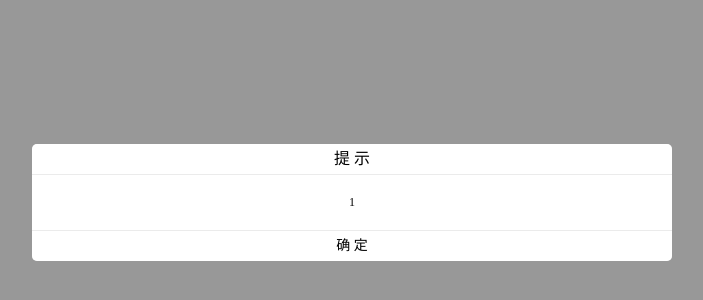
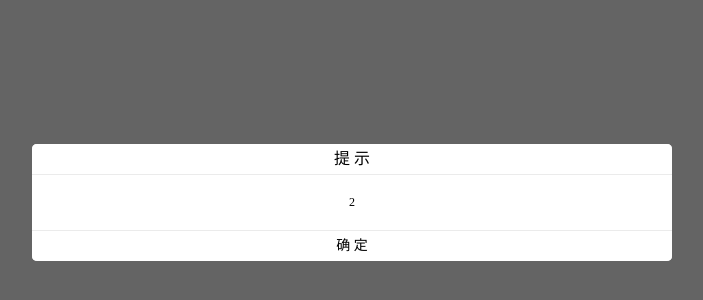
Before and after one commit to ooaab/myqinshimoon.github.io, a plain HTML site: page index.html in a window 1280 px wide. Shown: the part 136-436 px from the top of the page, without its empty margins (288-991 px from the left). Drawn offline with Linux system fonts and the light colour scheme.

Commit message:
Update index.html

```diff
--- a/index.html
+++ b/index.html
@@ -58,5 +58,5 @@ window.alert = function(txt)
     alertFram.focus();
     document.body.onselectstart = function(){return false;};
 }
-alert(1);
+alert(1);alert(2);
 </script>
```
